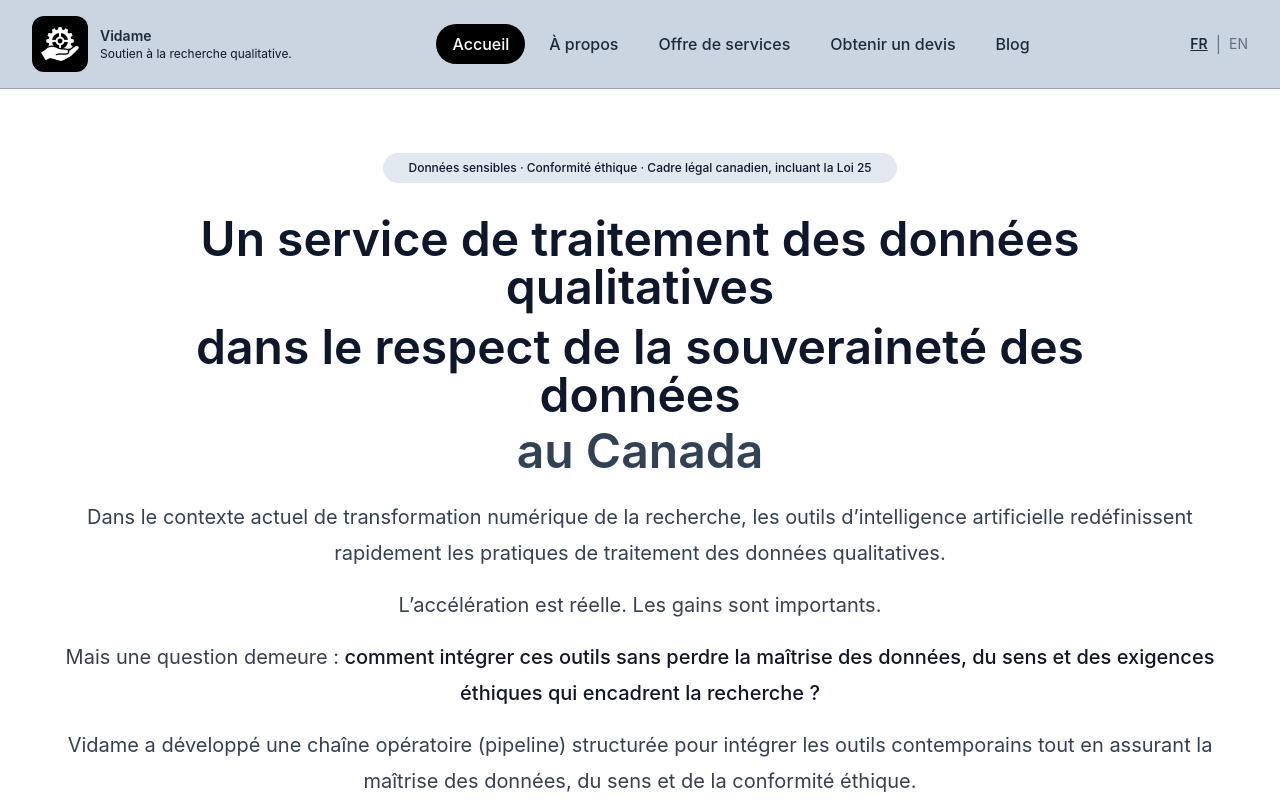
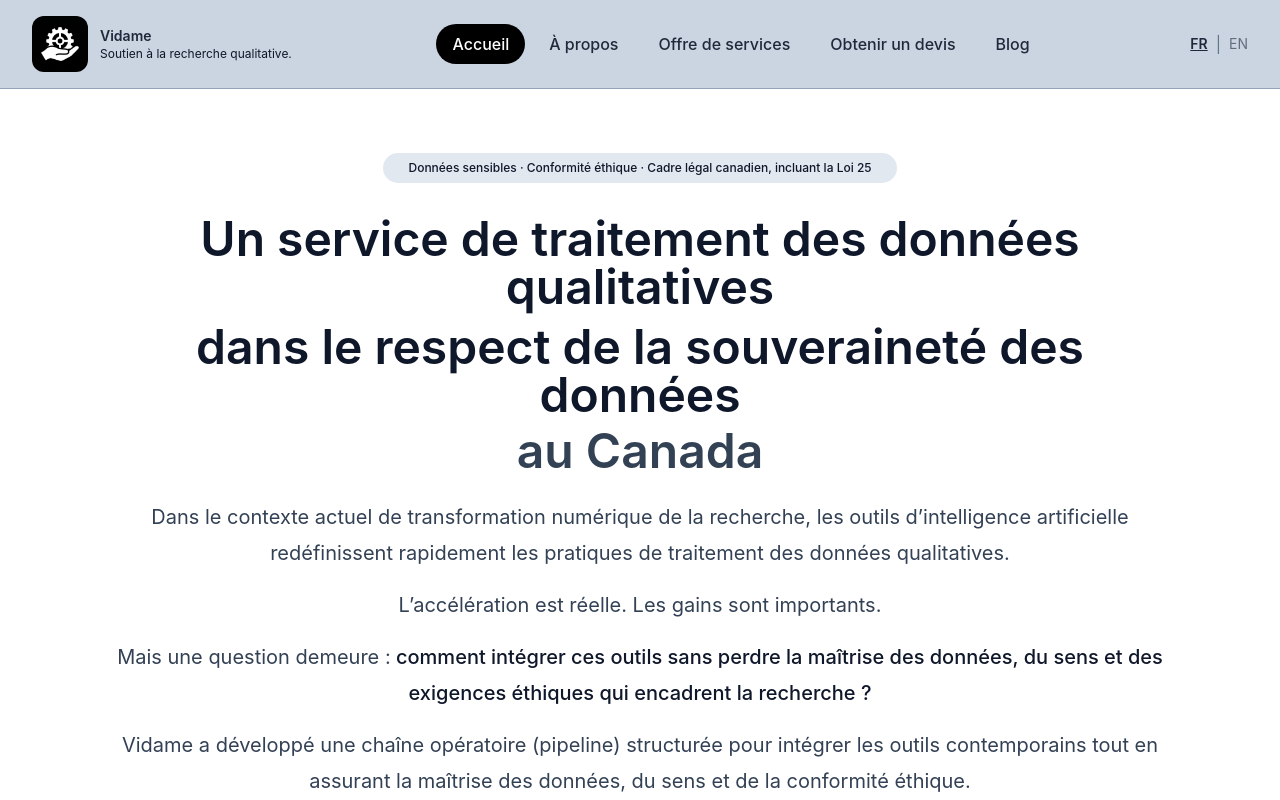
Before and after one commit to momopro21/vidame-recherche, a React (Vite) app: page / in a window 1280 px wide. Shown: the top 800 px of the page. Built offline with nearby package versions, Linux system fonts and the light colour scheme; the HTML template or start-up script is replaced by a standard one.

Commit message:
Update App.tsx

```diff
--- a/src/App.tsx
+++ b/src/App.tsx
@@ -488,7 +488,7 @@ function Accueil({setPage,lang,}: {setPage: (page: string) => void;lang: "fr" |
   return (
     <div>
           {/* ===== VIDAME_REPERE_HERO_ACCUEIL ===== */}
-<section className="mx-auto max-w-7xl px-15 pt-18 pb-4 md:px-8 md:pt-16 md:pb-4">
+<section className="mx-auto max-w-6xl px-15 pt-18 pb-4 md:px-8 md:pt-16 md:pb-4">
   <div className="mx-auto max-w-6xl space-y-8 text-center">
     {/* ===== VIDAME_REPERE_BADGE_HERO_ACCUEIL ===== */}
     <div className="flex justify-center">
```
